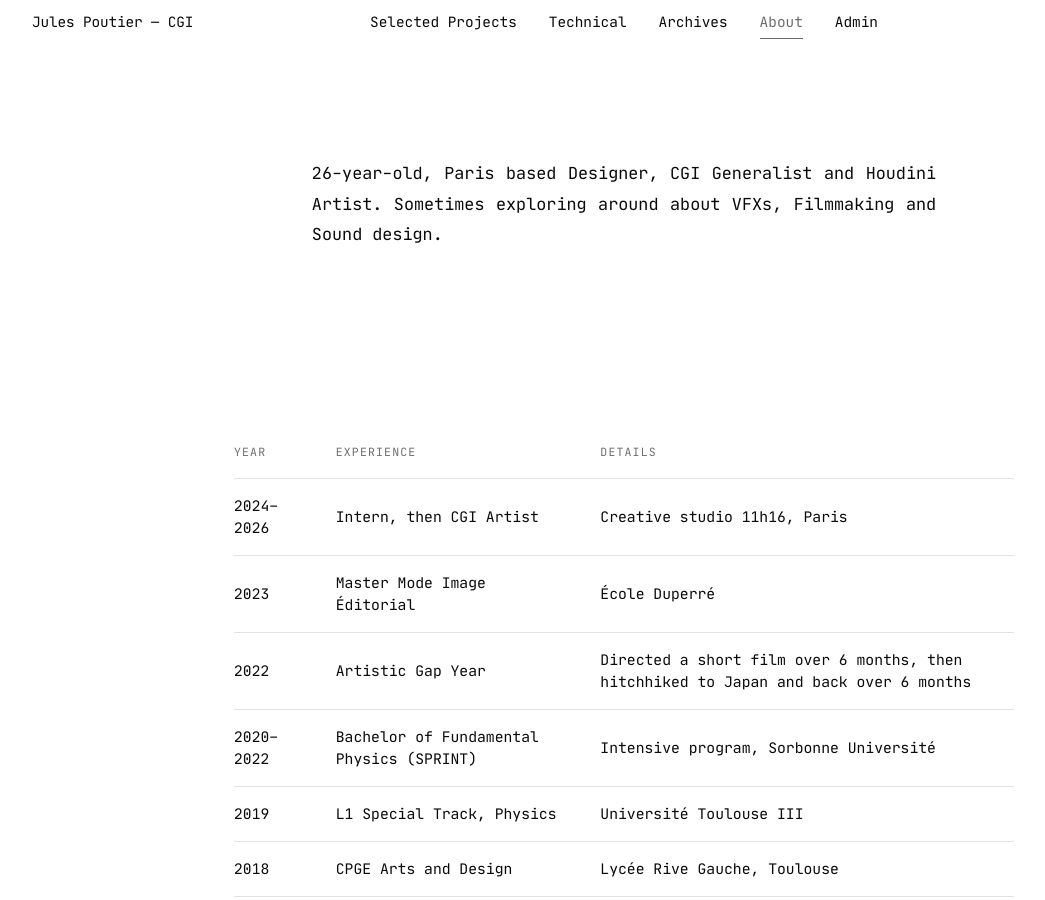
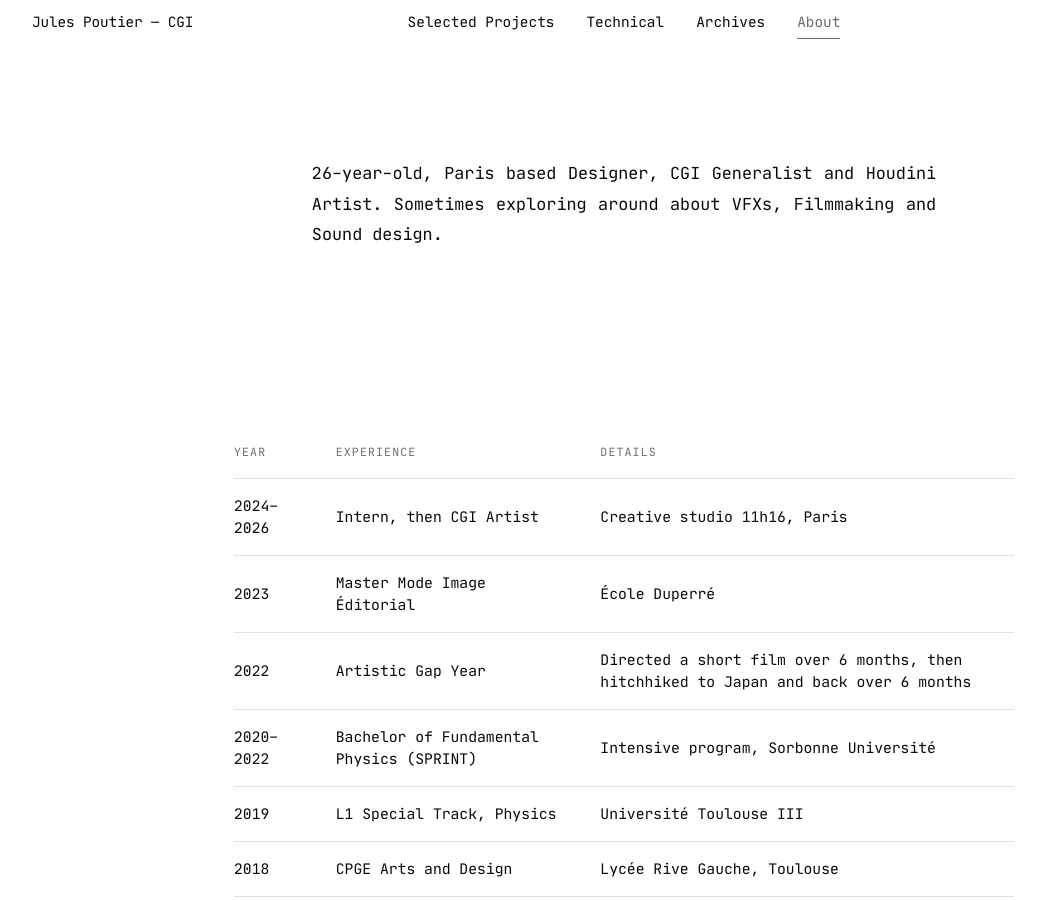
Before and after one commit to julespoutier-bit/julespoutier-bit.github.io, a plain HTML site: page about.html in a window 1280 px wide. Shown: the top 900 px of the page, without its empty margins (16-1061 px from the left). Drawn offline with Linux system fonts and the light colour scheme.

Commit message:
Remove public Admin nav link (local-only tool)

```diff
--- a/about.html
+++ b/about.html
@@ -18,7 +18,6 @@
         <a href="breakdown.html">Technical</a>
         <a href="archive.html">Archives</a>
         <a href="about.html">About</a>
-        <a href="admin.html">Admin</a>
       </nav>
       <button class="nav-toggle" id="navToggle" aria-label="Open menu" aria-expanded="false">
         <span></span><span></span><span></span>
```
Also changed, not shown: archive.html (+0 -1 lines), breakdown.html (+0 -1 lines), index.html (+0 -1 lines), project.html (+0 -1 lines), projects.html (+0 -1 lines).
